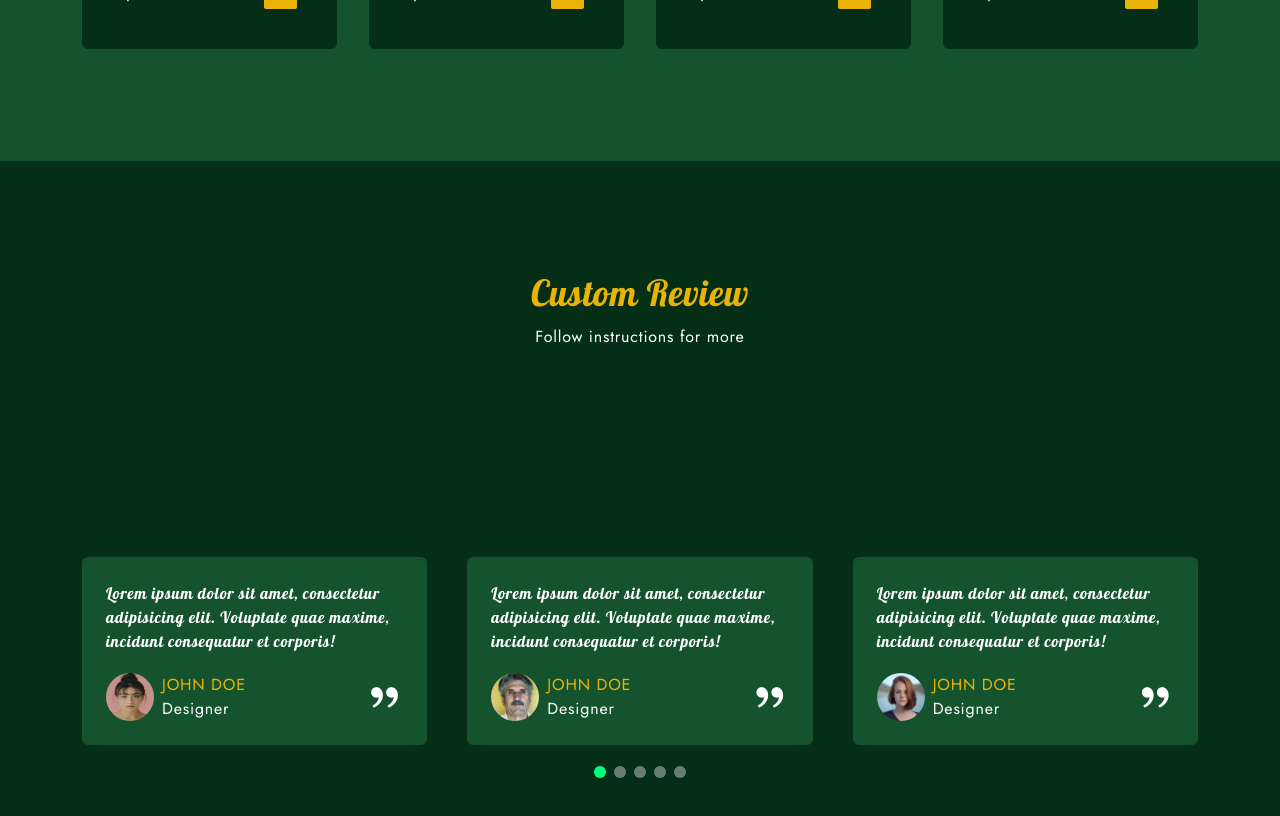
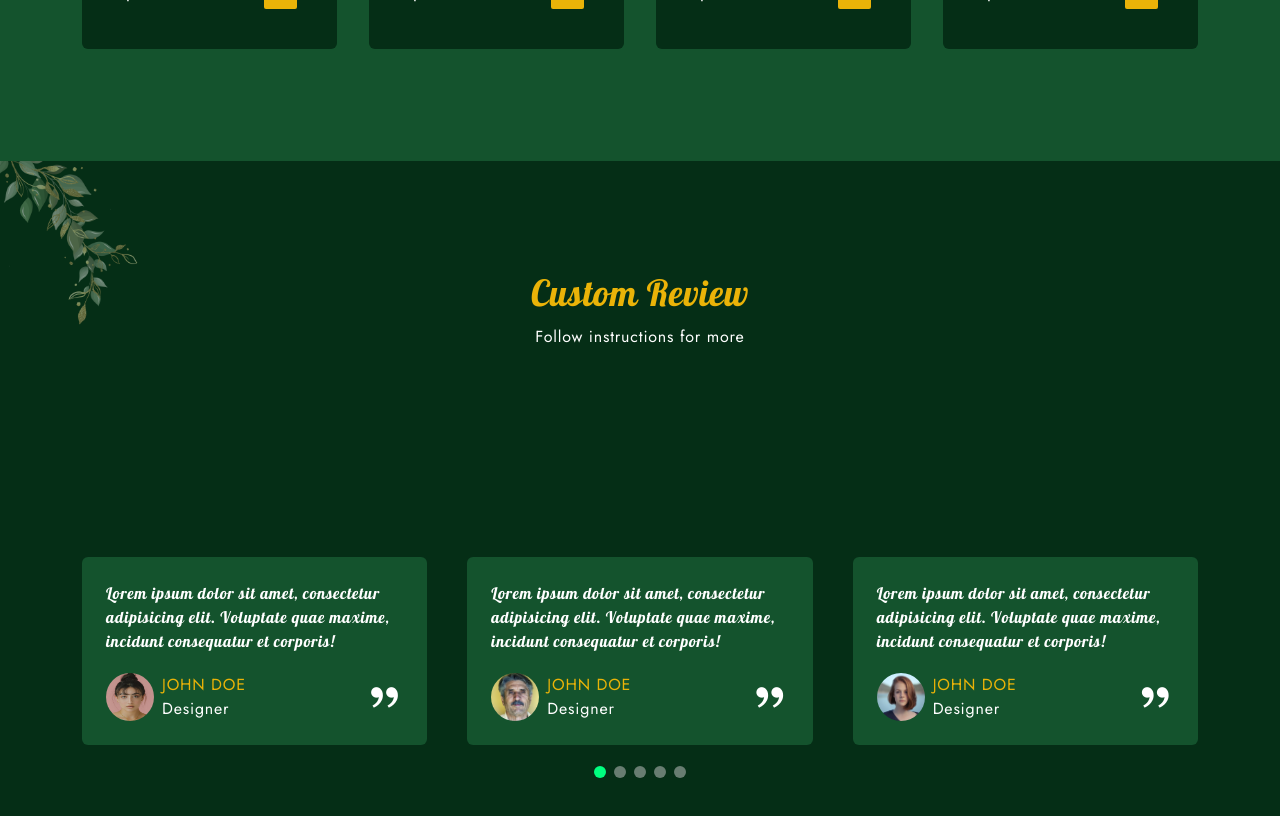
Before and after one commit to muhammadrazaq33/PlantWebsite, a React (Vite) app: page / in a window 1280 px wide. Shown: the part 3260-4076 px from the top of the page. Built offline with nearby package versions, Linux system fonts and the light colour scheme.

Commit message:
review section updated

```diff
--- a/src/Components/Review.jsx
+++ b/src/Components/Review.jsx
@@ -7,7 +7,10 @@ import "swiper/css/pagination"; // Import Pagination module styles
 
 const Review = () => {
   return (
-    <section id="review">
+    <section id="review" className="relative mb-20 md:mb-28 overflow-hidden">
+      <div className="absolute -top-8 -left-12 opacity-50">
+        <img src="./assets/leaf-4.png" alt="" className="w-40 md:w-52 xl:64" />
+      </div>
       {/* title */}
       <div className="flex flex-col items-center gap-3 text-center mb-40">
         <h2 className="title">Custom Review</h2>
```
